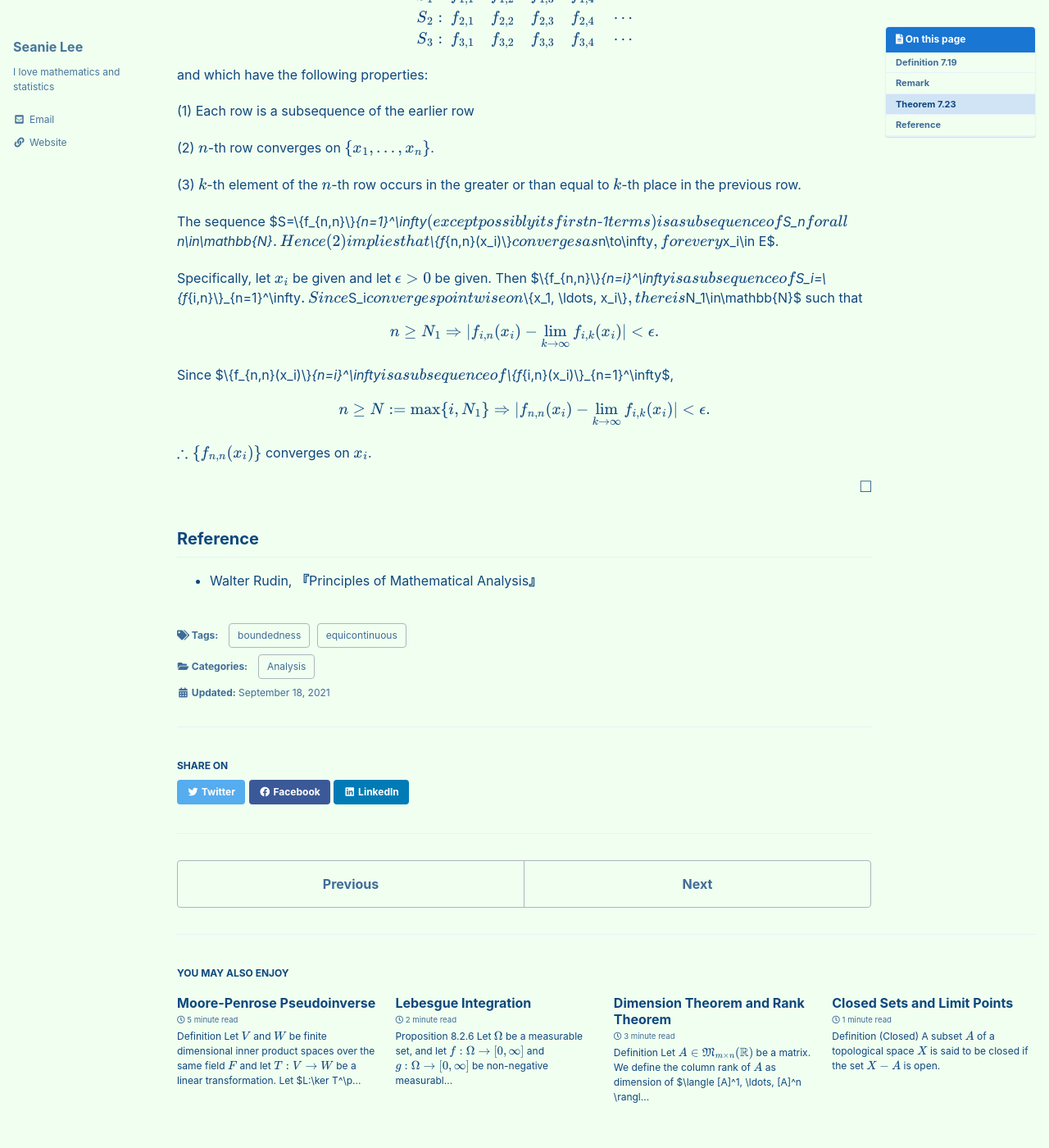
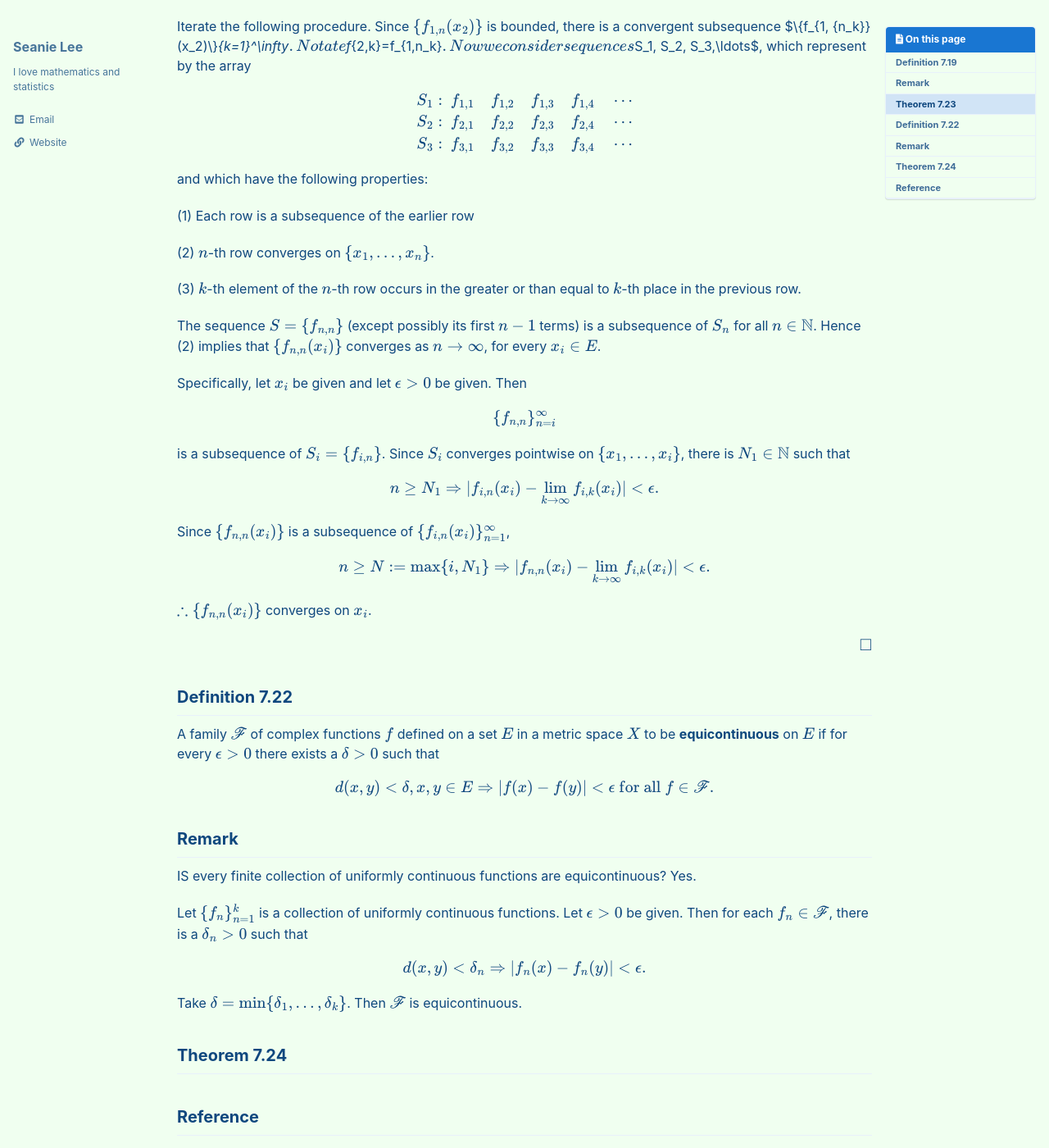
Before and after one commit to seanie12/blog, a Jekyll site: the page built from _posts/2021-09-18-equicontinuity.md, in a window 1280 px wide and 1400 px high, scrolled down 1647 px. Shown: the whole window at 82% size. Built offline with Jekyll 4.4.1, drawn with Linux system fonts in a browser that asks for light colours; cached includes are drawn as plain includes; formulas are drawn with MathJax 3; some of the changed text lies outside the part shown.

Commit message:
Update 2021-09-18-equicontinuity.md

```diff
--- a/_posts/2021-09-18-equicontinuity.md
+++ b/_posts/2021-09-18-equicontinuity.md
@@ -80,13 +80,34 @@ $$\tag*{$\square$}$$
 If $\\{f_n\\}$ is a pointwise bounded sequence of complex functions on a countable set $E$, then $\\{f_n\\}$ has a subsequence $\\{f_{n_k}\\}$ such that $\\{f_{n_k}(x)\\}$ converges for every $x\in E$.
 
 
-Note that if $E=\\{x_1, x_2\\}$, by [Bolzano-Weierstrass Theorem](https://seanie12.github.io/blog/analysis/subsequence-bolzano-weierstrass/#theorem-2410-bolzano-weierstrass-theorem) we can get a convergent subsequence $\\{f_{n_k}(x_1)\\}$ on $x_1$. Then consider the sequence $\\{f_{n_k}(x_2)\\}_{k=1}^\infty$. Again by [Bolzano-Weierstrass Theorem](https://seanie12.github.io/blog/analysis/subsequence-bolzano-weierstrass/#theorem-2410-bolzano-weierstrass-theorem), we can choose a convergent subsequence $\\{f_{n_{k_l}}(x_2)\\}$ on $x_2$.
+Note that if $E=\\{x_1, x_2\\}$, by [Bolzano-Weierstrass Theorem](https://seanie12.github.io/blog/analysis/subsequence-bolzano-weierstrass/#theorem-2410-bolzano-weierstrass-theorem) we can get a convergent subsequence $\\{f_{n_k}(x_1)\\}$ on $x_1$. Then consider the sequence
+
+$$
+\begin{align*}
+\{f_{n_k}(x_2)\}_{k=1}^\infty.
+\end{align*}
+$$
+
+Again by [Bolzano-Weierstrass Theorem](https://seanie12.github.io/blog/analysis/subsequence-bolzano-weierstrass/#theorem-2410-bolzano-weierstrass-theorem), we can choose a convergent subsequence $\\{f_{n_{k_l}}(x_2)\\}$ on $x_2$.
 
 $\therefore $\\{f_{n_{k_l}}\\}$ converges on $E=\\{x_1, x_2\\}$.
 
 <*Proof*>
 
-Let $E=\\{x_i\\}_{i=1}^\infty$. Since $\\{f_n(x_1)\\}_{n=1}^\infty$ is bounded, there is a convergent subsequence $\\{f_{n_k}(x_1)\\}_{k=1}^\infty$.
+Let $E=\\{x_i\\}$. Since
+$$
+\begin{align*}
+\{f_n(x_1)\}_{n=1}^\infty
+\end{align*}
+$$
+
+is bounded, there is a convergent subsequence
+
+$$
+\begin{align*}
+\{f_{n_k}(x_1)\}_{k=1}^\infty.
+\end{align*}
+$$
 
 We denote $\\{f_{n_k}\\}$, which converges to $\lim_{k\to\infty}f_{n_k}(x_1)$ by $\\{f_{1,k}\\}$.
 
@@ -109,9 +130,17 @@ and which have the following properties:
 
 (3) $k$-th element of the $n$-th row occurs in the greater or than equal to $k$-th place in the previous row.
 
-The sequence $S=\\{f_{n,n}\\}_{n=1}^\infty$ (except possibly its first $n-1$ terms) is a subsequence of $S_n$ for all $n\in\mathbb{N}$. Hence (2) implies that $\\{f_{n,n}(x_i)\\}$ converges as $n\to\infty$, for every $x_i\in E$.
+The sequence $S=\\{f_{n,n}\\}$ (except possibly its first $n-1$ terms) is a subsequence of $S_n$ for all $n\in\mathbb{N}$. Hence (2) implies that $\\{f_{n,n}(x_i)\\}$ converges as $n\to\infty$, for every $x_i\in E$.
 
-Specifically, let $x_i$ be given and let $\epsilon >0$ be given. Then $\\{f_{n,n}\\}_{n=i}^\infty$ is a subsequence of $S_i=\\{f_{i,n}\\}_{n=1}^\infty$. Since $S_i$ converges pointwise on $\\{x_1, \ldots, x_i\\}$, there is $N_1\in\mathbb{N}$ such that
+Specifically, let $x_i$ be given and let $\epsilon >0$ be given. Then
+
+$$
+\begin{align*}
+\{f_{n,n}\}_{n=i}^\infty
+\end{align*}
+$$
+
+ is a subsequence of $S_i=\\{f_{i,n}\\}$. Since $S_i$ converges pointwise on $\\{x_1, \ldots, x_i\\}$, there is $N_1\in\mathbb{N}$ such that
 
 $$
 \begin{align*}
@@ -119,7 +148,7 @@ n\geq N_1 \Rightarrow \lvert f_{i,n}(x_i) - \lim_{k\to\infty}f_{i,k}(x_i)\rvert
 \end{align*}
 $$
 
- Since $\\{f_{n,n}(x_i)\\}_{n=i}^\infty$ is a subsequence of $\\{f_{i,n}(x_i)\\}_{n=1}^\infty$,
+ Since $\\{f_{n,n}(x_i)\\}$ is a subsequence of $\\{f_{i,n}(x_i)\\}_{n=1}^\infty$,
 
 $$
 \begin{align*}
@@ -131,8 +160,29 @@ $\therefore \\{f_{n,n}(x_i)\\}$ converges on $x_i$.
 
 $$\tag*{$\square$}$$
 
+## Definition 7.22
+A family $\mathscr{F}$ of complex functions $f$ defined on a set $E$ in a metric space $X$ to be **equicontinuous** on $E$ if for every $\epsilon>0$ there exists a $\delta>0$ such that
 
+$$
+\begin{align*}
+d(x,y) <\delta , x,y\in E\Rightarrow \lvert f(x) - f(y) \rvert <\epsilon \text{ for all }f\in\mathscr{F}.
+\end{align*}
+$$
 
+## Remark
+IS every finite collection of uniformly continuous functions are equicontinuous? Yes.
+
+Let $\\{f_n\\}_{n=1}^k$ is a collection of uniformly continuous functions. Let $\epsilon > 0$ be given. Then for each $f_n\in\mathscr{F}$, there is a $\delta_n>0$ such that
+
+$$
+\begin{align*}
+d(x,y) < \delta_n \Rightarrow \lvert f_n(x) - f_n(y)\rvert <\epsilon.
+\end{align*}
+$$
+
+Take $\delta =\min\\{\delta_1, \ldots, \delta_k\\}$. Then $\mathscr{F}$ is equicontinuous.
+
+## Theorem 7.24
 
 ## Reference
 - Walter Rudin, **『**Principles of Mathematical Analysis**』**
```
